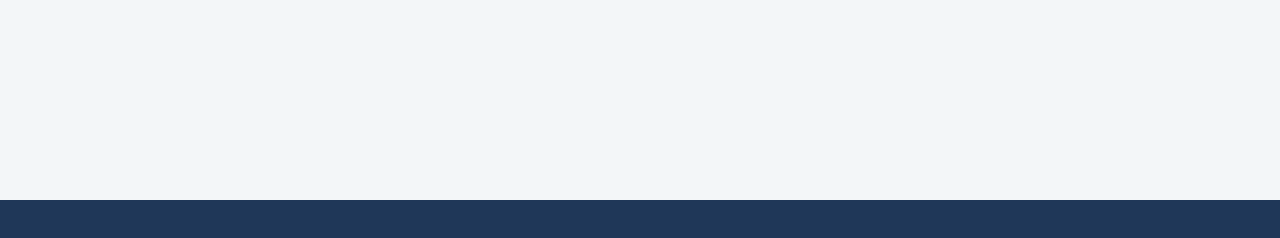
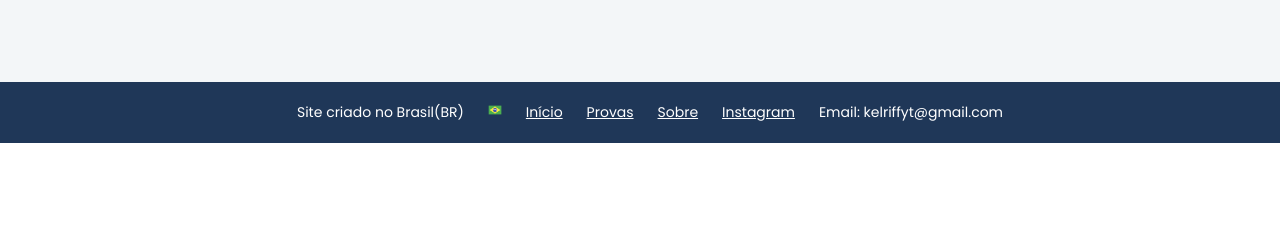
Before and after one commit to DevGomes2022/ProvasDeCarreira, a plain HTML site: page index.html in a window 1280 px wide. Shown: the part 1500-1738 px from the top of the page. After the commit the page ends 1643 px from the top, so only its background shows below. Drawn offline with nearby package versions, Linux system fonts and the light colour scheme.

Commit message:
Quarto commit
Criei o footer do site, página inicial do site criada com sucesso!

```diff
--- a/index.html
+++ b/index.html
@@ -76,7 +76,17 @@
         <!--<div class="sobre-b">
         </div>-->
         <footer>
-
+            <div class="footer">
+                <ul>
+                    <li><p>Site criado no Brasil(BR)</p></li>
+                    <li><img src="assets/IMGS/icone brasil.png" alt=""></li>
+                    <li><a href="#inicio">Início</a></li>
+                    <li><a href="#provas">Provas</a></li>
+                    <li><a href="#sobre">Sobre</a></li>
+                    <li><a href="#">Instagram</a></li>
+                    <li><p>Email: kelriffyt@gmail.com</p></li>
+                </ul>
+            </div>
         </footer>
     </div>
     <script src="java.js"></script>
--- a/styles.css
+++ b/styles.css
@@ -317,9 +317,10 @@ header {
 
 .sobre-a {
     width: 100%;
-    height: 800px;
+    height: auto;
     background-color: #f3f6f8;
     padding-top: 200px;
+    padding-bottom: 100px;
 }
 
 .caixa-a {
@@ -380,8 +381,40 @@ header {
 
 footer {
     width: 100%;
-    height: 400px;
+    height: auto;
     background-color: #1f3758;
+    padding: 10px;
+}
+
+.footer {
+    text-align: center;
+}
+
+.footer ul {
+    cursor: context-menu;
+}
+
+.footer li {
+    list-style-type: none;
+    display: inline-block;
+    padding: 10px;
+}
+
+.footer img {
+    height: 14px;
+}
+
+.footer p {
+    color: white;
+    font-family: 'Poppins', sans-serif;
+    font-size: 14px;
+    cursor: auto;
+}
+
+.footer a {
+    color: white;
+    font-family: 'Poppins', sans-serif;
+    font-size: 14px;
 }
 
 /*==================*/
```
Also changed, not shown: assets/IMGS/icone brasil.png (added).
